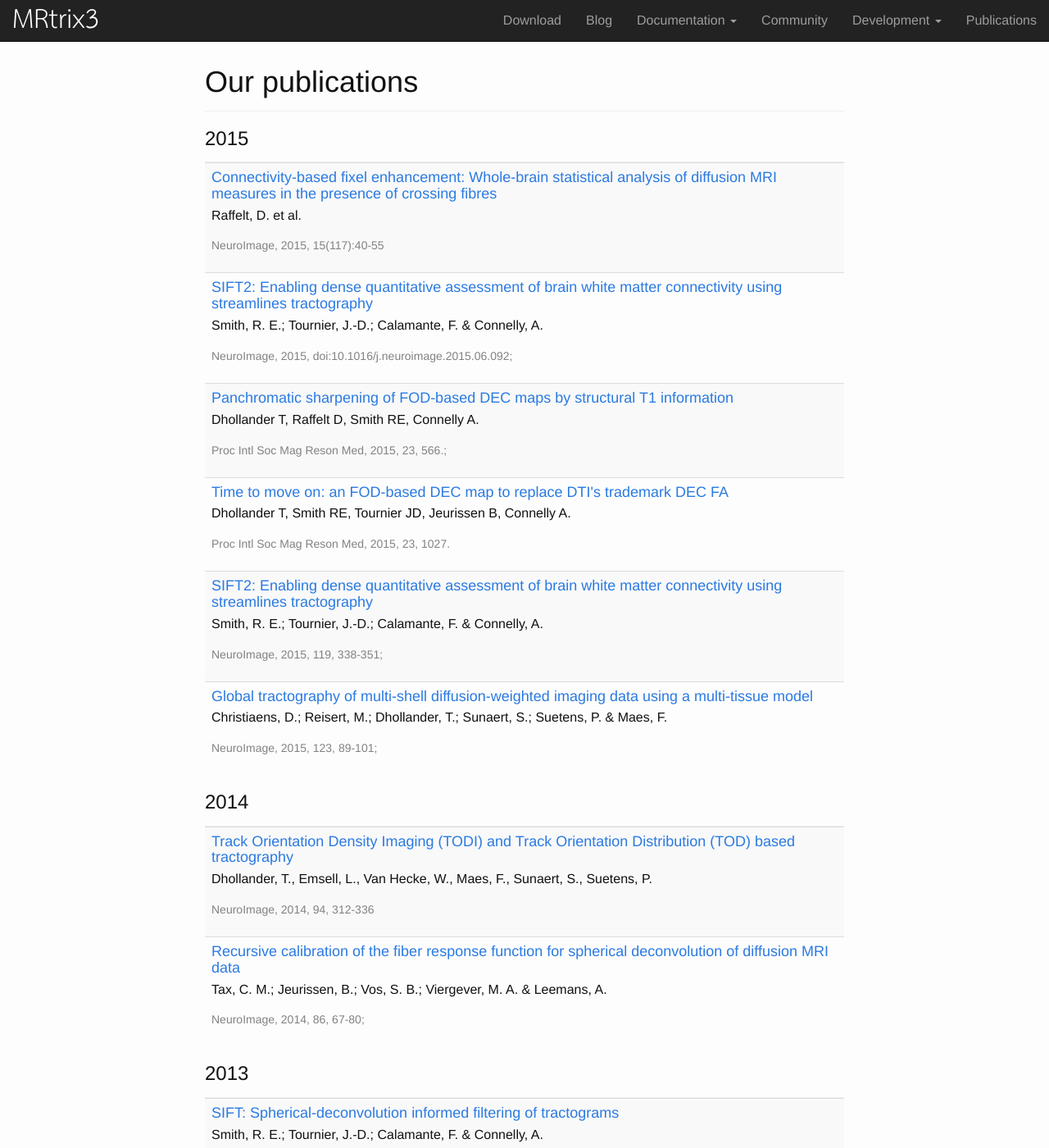
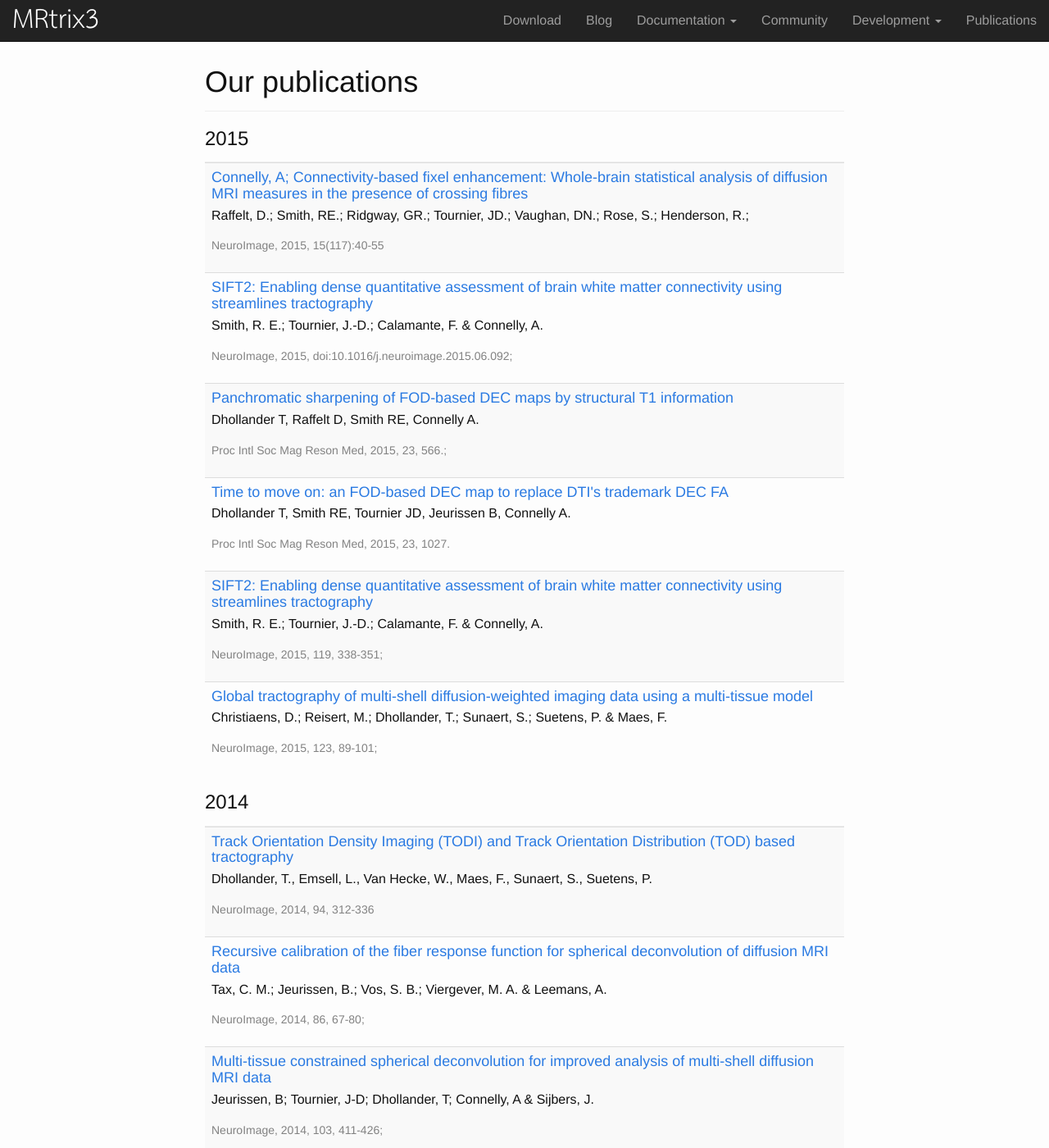
Before and after one commit to MRtrix3/MRtrix3.github.io, a Jekyll site: the page built from publications.html, in a window 1280 px wide and 1400 px high. Shown: the whole window at 82% size. Built offline with Jekyll 4.4.1, drawn with Linux system fonts in a browser that asks for light colours; nearby versions of some CDN libraries.

Commit message:
Update publications

```diff
--- a/_data/publications.yml
+++ b/_data/publications.yml
@@ -94,6 +94,12 @@
    year: 2009
    authors: "Smith, S. M. & Nichols, T. E."
    internal: False
+
+-  title: "Multi-tissue constrained spherical deconvolution for improved analysis of multi-shell diffusion MRI data"
+   journal: "NeuroImage, 2014, 103, 411-426;"
+   year: 2014
+   authors: "Jeurissen, B; Tournier, J-D; Dhollander, T; Connelly, A & Sijbers, J."
+   internal: True
 
 -  title: "Time to move on: an FOD-based DEC map to replace DTI's trademark DEC FA"
    journal: "Proc Intl Soc Mag Reson Med, 2015, 23, 1027."
@@ -197,10 +203,10 @@
    authors: "Smith, R. E.; Tournier, J.-D.; Calamante, F. & Connelly, A."
    internal: True
 
--  title: "Connectivity-based fixel enhancement: Whole-brain statistical analysis of diffusion MRI measures in the presence of crossing fibres \n"
+-  title: "Connelly, A; Connectivity-based fixel enhancement: Whole-brain statistical analysis of diffusion MRI measures in the presence of crossing fibres \n"
    journal: "NeuroImage, 2015, 15(117):40-55\n"
    year: 2015
-   authors: "Raffelt, D. et al. \n"
+   authors: "Raffelt, D.; Smith, RE.; Ridgway, GR.; Tournier, JD.; Vaughan, DN.; Rose, S.; Henderson, R.;"
    internal: True
 
 -  title: "Adjusting the effect of nonstationarity in cluster-based and TFCE inference \n"
```
